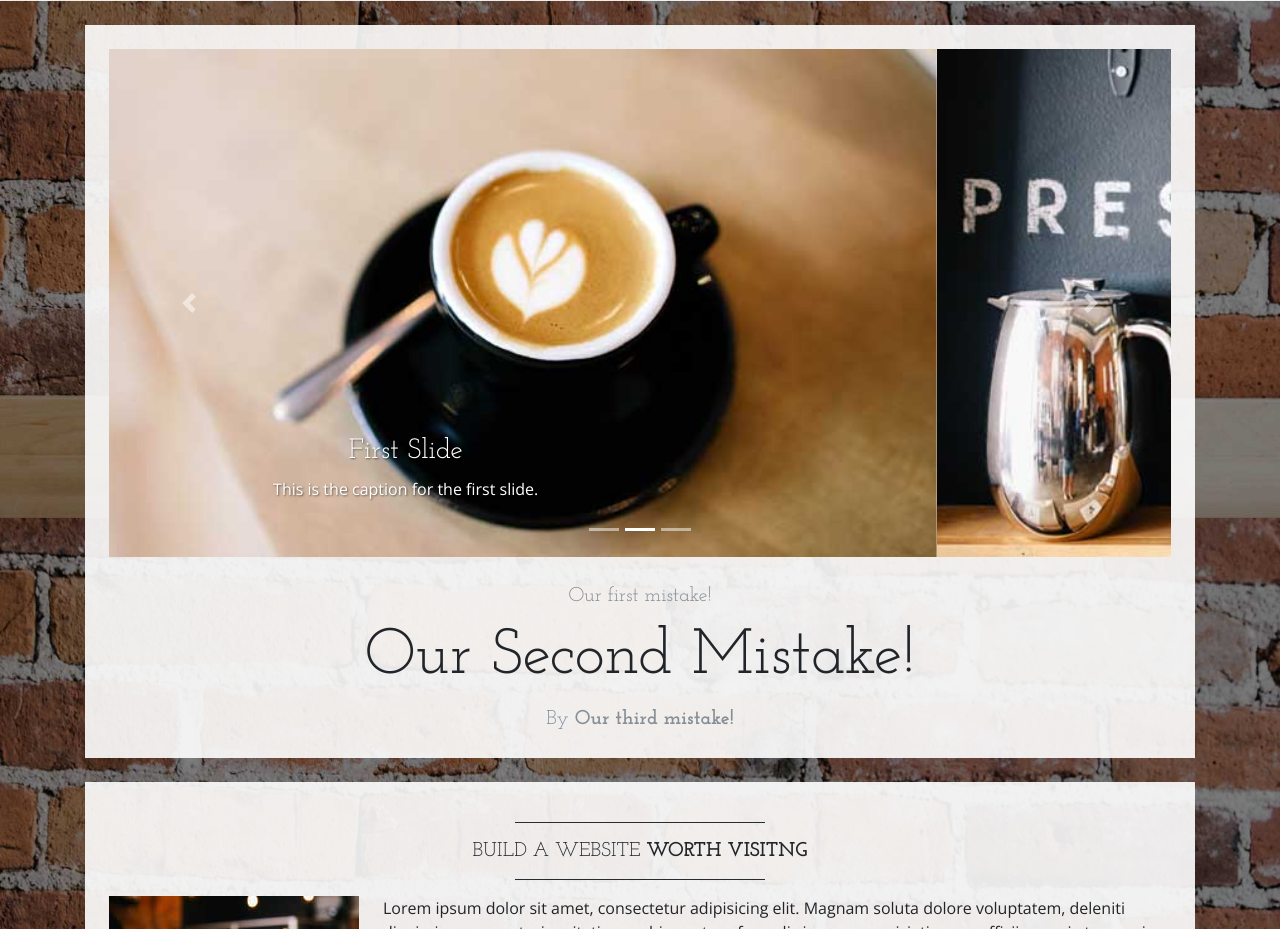
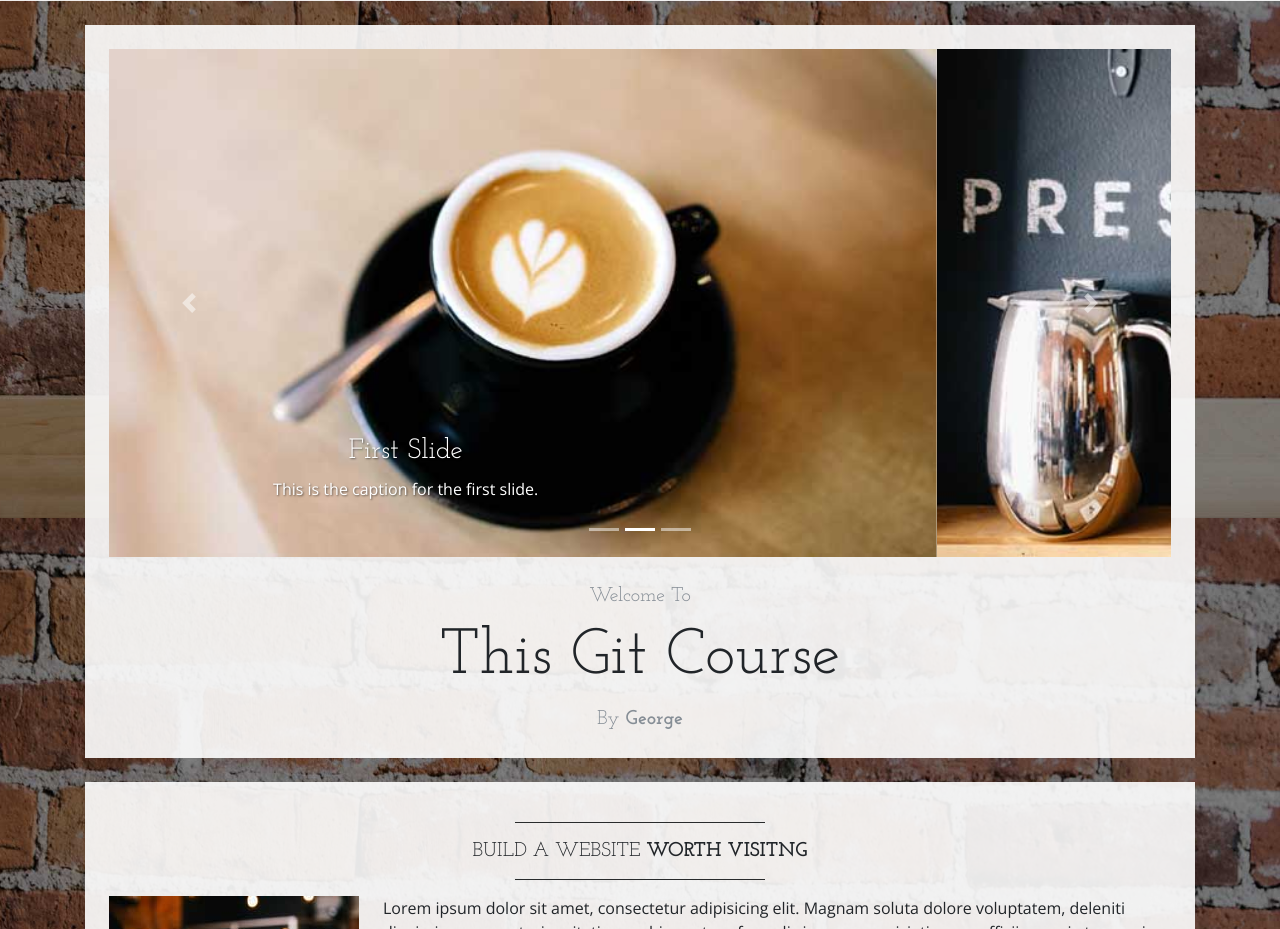
Before and after one commit to ph4g3th3r4py/learninggitcourse, a website: page index.html in a window 1280 px wide. Shown: the part 282-1211 px from the top of the page. Drawn offline with nearby package versions, Linux system fonts and the light colour scheme.

Commit message:
Revert "Commintting our third mistake"
This reverts commit b7939a37cb60ca8b3aa93c4240e6fc61cb0222ec.

```diff
--- a/index.html
+++ b/index.html
@@ -99,10 +99,10 @@
         </div>
         <!-- Welcome Message -->
         <div class="text-center mt-4">
-          <div class="text-heading text-muted text-lg">Our first mistake!</div>
-          <h1 class="my-2">Our Second Mistake!</h1>
+          <div class="text-heading text-muted text-lg">Welcome To</div>
+          <h1 class="my-2">This Git Course</h1>
           <div class="text-heading text-muted text-lg">By
-            <strong>Our third mistake!</strong>
+            <strong>George</strong>
           </div>
         </div>
       </div>
```
